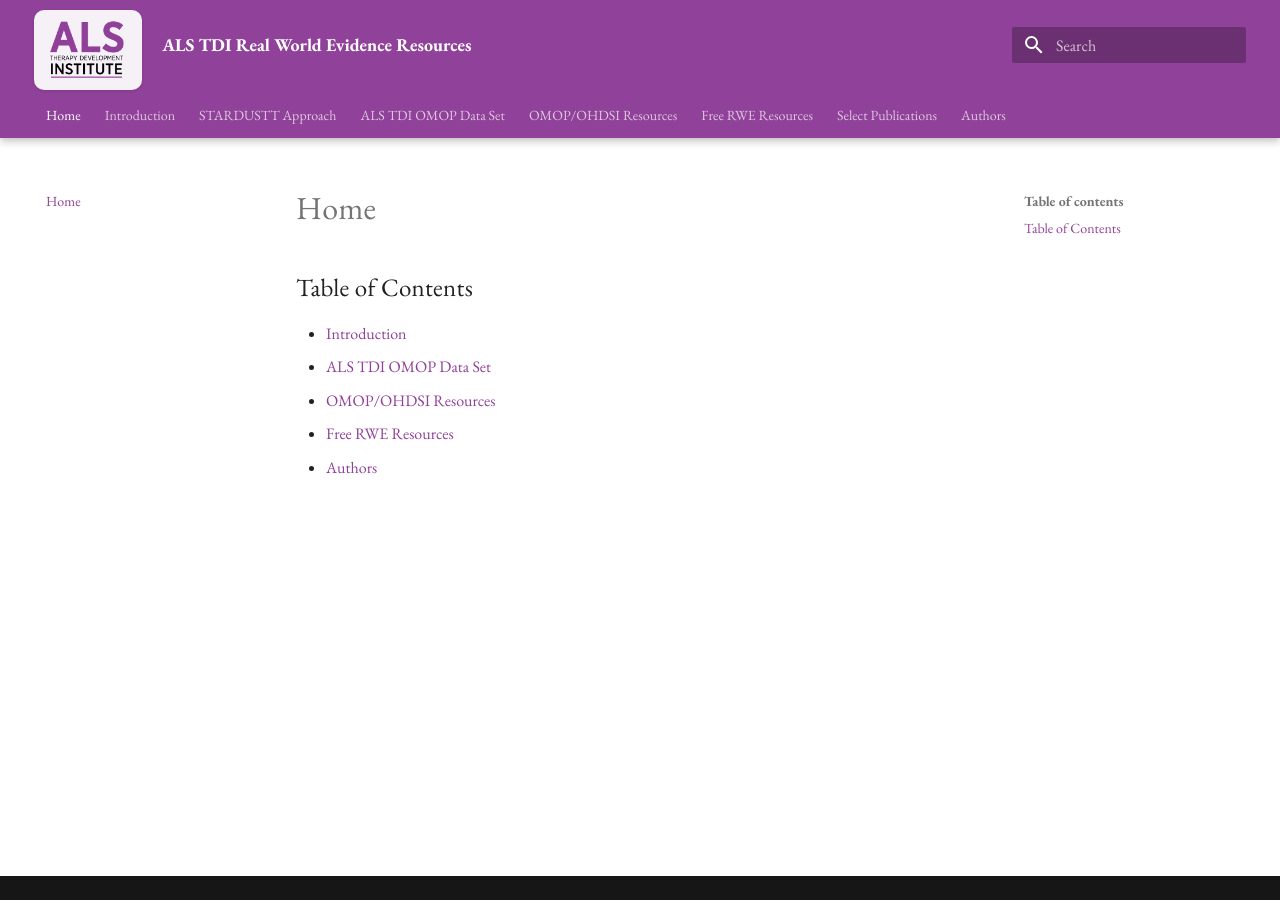
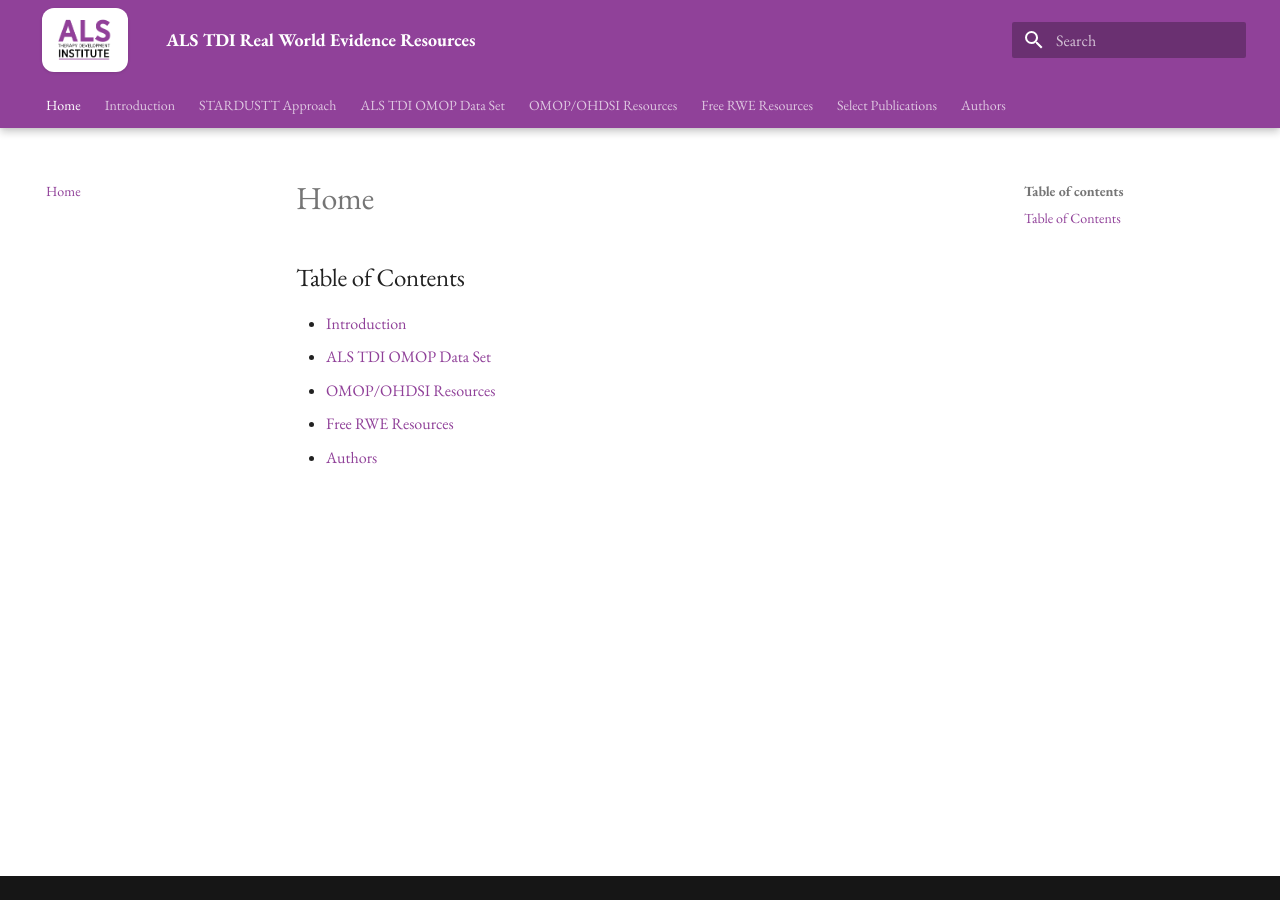
Before and after one commit to ALSTDI/ALS-RWE, an MkDocs documentation site: the page built from docs/index.md, in a window 1280 px wide. Built offline with MkDocs 1.6.1 and Material for MkDocs 9.7.7, drawn with Linux system fonts in a browser that asks for light colours.

Commit message:
fixing logo

```diff
--- a/docs/assets/css/custom.css
+++ b/docs/assets/css/custom.css
@@ -1,70 +1,45 @@
-/* === Brand colors (Pantone 254 C #904199) ================================ */
-:root {
-  /* Primary */
+/* --- Brand colors (Pantone 254 C) --- */
+:root{
   --md-primary-fg-color: #904199;
-  --md-primary-fg-color--light: #b872c0;  /* tweak if you want a different hover shade */
+  --md-primary-fg-color--light: #b872c0;
   --md-primary-fg-color--dark: #6d2f77;
+  --md-accent-fg-color: #904199;
 
-  /* Accent (same as primary to keep brand tight; change if you want a different accent) */
-  --md-accent-fg-color: #904199;
-  --md-accent-fg-color--light: #b872c0;
-  --md-accent-fg-color--dark: #6d2f77;
+  --md-typeset-font-size: 1.02rem;
+  --md-typeset-line-height: 1.65;
 }
 
-/* If you later enable a dark scheme, uncomment and tune these
-[data-md-color-scheme="slate"] {
-  --md-primary-fg-color: #904199;
-  --md-accent-fg-color:  #904199;
-}
-*/
-
-/* === Logo sizing (make it fill the header height) ======================== */
-/* === Bigger logo override === */
+/* --- Always show header logo in white tile --- */
 .md-header__button.md-logo {
-  margin: 0;
-  padding: 0;
+  display: inline-flex !important;
+  align-items: center;
+  margin: 0 0.5rem 0 0;
 }
 
-.md-header__button.md-logo img,
-.md-header__button.md-logo svg {
-  height: 6.5rem !important;  /* was 2.6rem before — bump up */
+.md-header__button.md-logo img {
+  display: block !important;
+  height: 64px !important;          /* adjust size to taste */
   width: auto !important;
+  background: #fff;                 /* solid white background */
+  padding: 8px 12px;
+  border-radius: 12px;
+  box-shadow: 0 1px 3px rgba(0,0,0,.12);
 }
 
-/* Allow header to grow taller to fit the logo */
-.md-header {
-  min-height: 4rem !important; /* matches larger logo height */
+/* Keep logo consistent in mobile drawer */
+.md-nav__title .md-logo img {
+  background: #fff;
+  padding: 8px 12px;
+  border-radius: 12px;
+  box-shadow: 0 1px 3px rgba(0,0,0,.12);
+  height: 56px;
+  width: auto;
 }
 
-/* Optional: tighten header a bit so the logo looks crisp */
-.md-header {
-  -webkit-font-smoothing: antialiased;
-  -moz-osx-font-smoothing: grayscale;
+/* Table zebra striping */
+.md-typeset table:not([class]) tbody tr:nth-child(odd) {
+  background-color: #f9f9f9;
 }
-
-/* === Typographic tweaks for EB Garamond ================================ */
-/* Material already injects EB Garamond via theme.font.text,
-   but these help the look & legibility a bit. */
-:root {
-  /* Slightly increase base size because Garamond reads smaller than Roboto */
-  --md-typeset-font-size: 0.95rem;
-  --md-typeset-line-height: 1.55;
+.md-typeset table:not([class]) tbody tr:nth-child(even) {
+  background-color: #ffffff;
 }
-
-/* Headings a touch tighter with Garamond */
-.md-typeset h1,
-.md-typeset h2,
-.md-typeset h3 {
-  letter-spacing: 0.01em;
-}
-
-/* Make white-on-transparent logo visible on light headers */
-.md-header__button.md-logo img {
-  background: rgba(255,255,255,0.92);
-  padding: 6px 10px;
-  border-radius: 10px;
-  box-shadow: 0 1px 3px rgba(0,0,0,.12);
-  max-height: 80px !important;
-  width: auto !important;
-  margin-top: 10px; /* Adjust this number until it looks centered */
-}
--- a/mkdocs.yml
+++ b/mkdocs.yml
@@ -8,7 +8,7 @@
     text: "EB Garamond"
   palette:
     scheme: default
-    primary: custom          # uses your CSS variables for the purple
+    primary: custom         # uses your CSS variables for the purple
     accent: custom
   features:
     - navigation.tabs
@@ -17,7 +17,7 @@
     - navigation.header
     - search.suggest
     - search.highlight
-    # (intentionally NOT enabling content.action.view/edit/repository to avoid repo clutter)
+  # no repo_url and no content.action.view/edit to avoid top-right clutter
 
 nav:
   - Home: index.md
@@ -28,8 +28,6 @@
   - Free RWE Resources: free-rwe-resources.md
   - Select Publications: select-publications.md
   - Authors: authors.md
-
-# Do NOT set repo_url here to keep the top-right header clean.
 
 markdown_extensions:
   - meta
```
Also changed, not shown: site/assets/css/custom.css.
